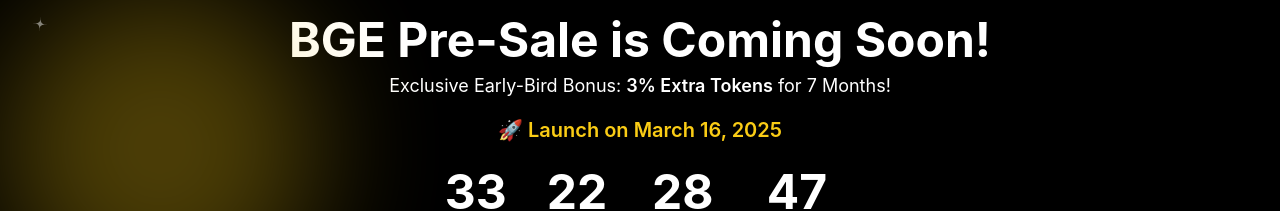
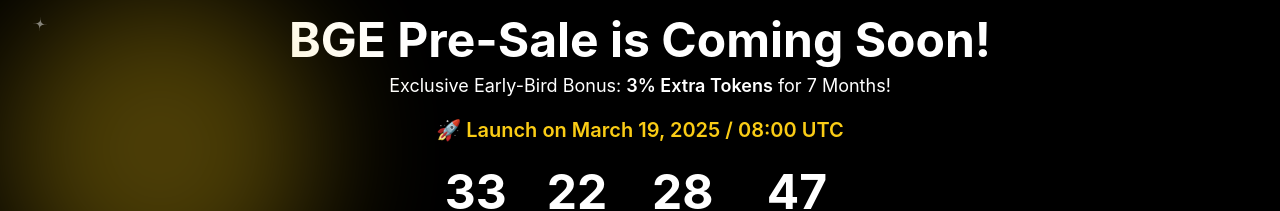
Before and after one commit to vijaymurugann/banyangrow-website, a React (Vite) app: page / in a window 1280 px wide. Shown: the part 848-1059 px from the top of the page. Built offline with nearby package versions, Linux system fonts and the light colour scheme.

Commit message:
date change

```diff
--- a/src/components/waitlist.tsx
+++ b/src/components/waitlist.tsx
@@ -92,7 +92,7 @@ const Waitlist = () => {
         transition={{ duration: 0.8, ease: "easeOut", delay: 0.4 }}
         className="text-lg sm:text-xl font-semibold text-yellow-400 mt-4"
       >
-        🚀 Launch on March 16, 2025
+        🚀 Launch on March 19, 2025 / 08:00 UTC
       </motion.p>
 
       {/* Countdown Timer (No Blinking Effect) */}
```
